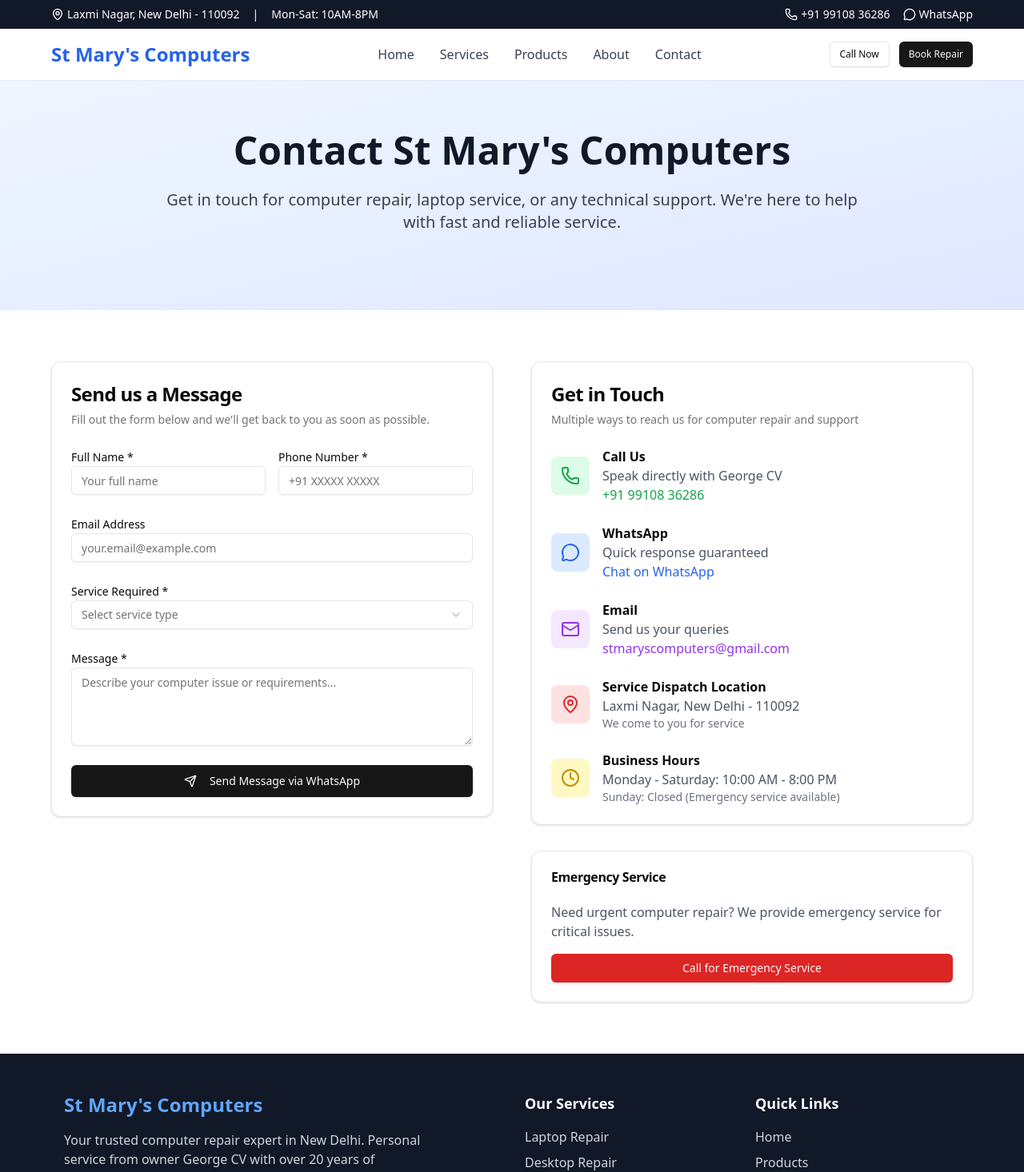
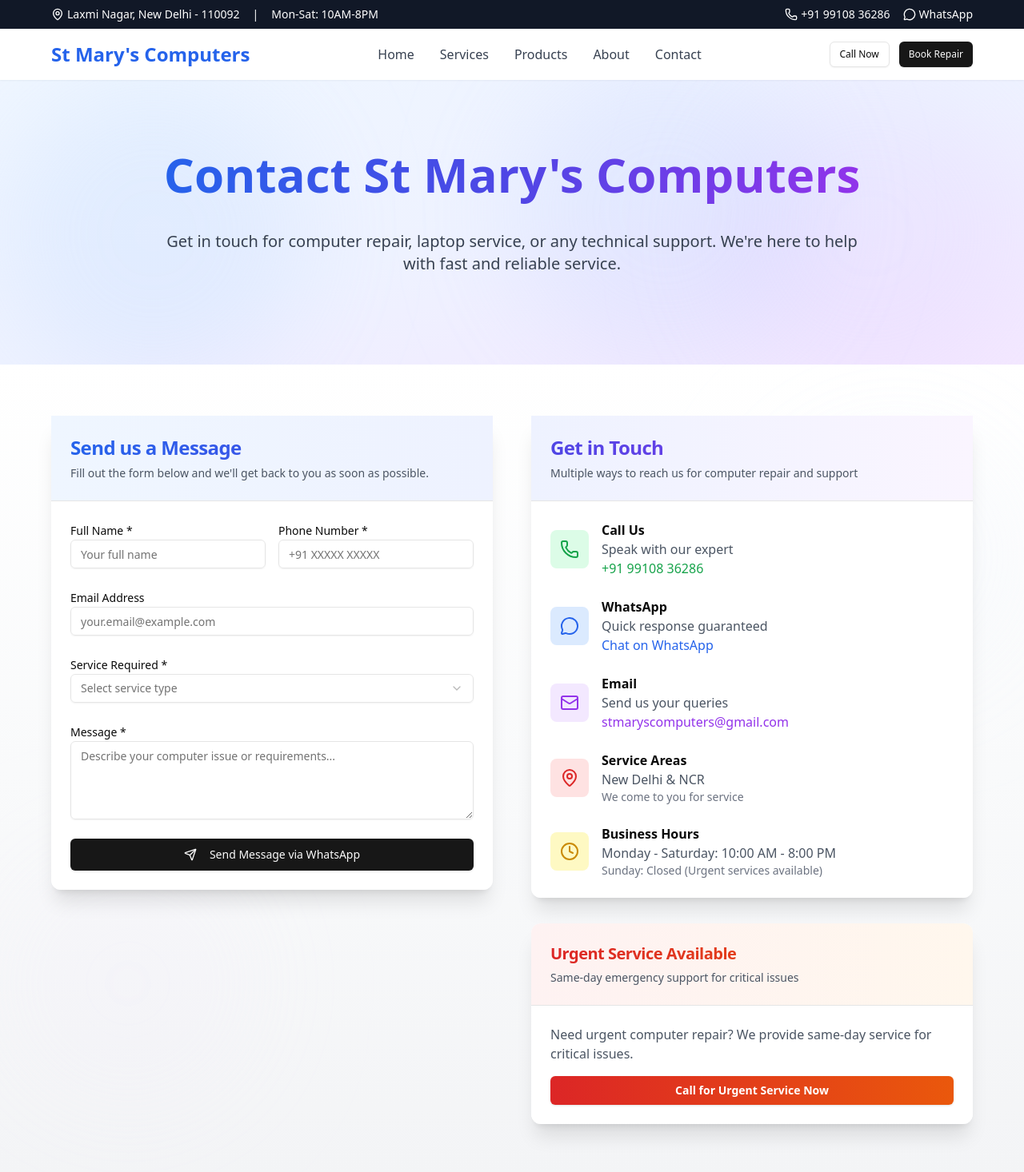
Before and after one commit to dariogeorge21/st-marys-computers, a Next.js app: page /contact in a window 1280 px wide. Shown: the top 1466 px of the page at 80% size. Built offline with nearby package versions, Linux system fonts and the light colour scheme.

Commit message:
Enhance ContactPage with improved styling, updated service descriptions, and refined contact information

```diff
--- a/app/contact/page.tsx
+++ b/app/contact/page.tsx
@@ -33,9 +33,16 @@
   return (
     <div className="min-h-screen">
       {/* Hero Section */}
-      <section className="bg-gradient-to-br from-blue-50 to-indigo-100 py-16 px-4">
-        <div className="max-w-4xl mx-auto text-center">
-          <h1 className="text-4xl lg:text-5xl font-bold text-gray-900 mb-6">
+      <section className="relative bg-gradient-to-br from-blue-50 via-indigo-50 to-purple-100 py-20 px-4 overflow-hidden">
+        {/* Decorative background elements */}
+        <div className="absolute inset-0 overflow-hidden pointer-events-none">
+          <div className="absolute top-0 left-0 w-96 h-96 bg-blue-200 rounded-full mix-blend-multiply filter blur-3xl opacity-20 animate-blob"></div>
+          <div className="absolute top-0 right-0 w-96 h-96 bg-purple-200 rounded-full mix-blend-multiply filter blur-3xl opacity-20 animate-blob animation-delay-2000"></div>
+          <div className="absolute bottom-0 left-1/2 w-96 h-96 bg-indigo-200 rounded-full mix-blend-multiply filter blur-3xl opacity-20 animate-blob animation-delay-4000"></div>
+        </div>
+
+        <div className="relative max-w-4xl mx-auto text-center">
+          <h1 className="text-5xl lg:text-6xl font-bold text-gray-900 mb-8 p-2 bg-clip-text text-transparent bg-gradient-to-r from-blue-600 via-indigo-600 to-purple-600">
             Contact St Mary&apos;s Computers
           </h1>
           <p className="text-xl text-gray-700 mb-8">
@@ -46,20 +53,25 @@
       </section>
 
       {/* Contact Information */}
-      <section className="py-16 px-4">
-        <div className="max-w-6xl mx-auto">
+      <section className="py-16 px-4 bg-gradient-to-b from-white via-gray-50 to-gray-100 relative">
+        {/* Background decorative elements */}
+        <div className="absolute inset-0 overflow-hidden pointer-events-none">
+          <div className="absolute top-20 right-0 w-80 h-80 bg-blue-100 rounded-full mix-blend-multiply filter blur-3xl opacity-10"></div>
+          <div className="absolute bottom-20 left-0 w-80 h-80 bg-purple-100 rounded-full mix-blend-multiply filter blur-3xl opacity-10"></div>
+        </div>
+        <div className="max-w-6xl mx-auto relative z-10">
           <div className="grid lg:grid-cols-2 gap-12">
             {/* Contact Form */}
             <div>
-              <Card>
-                <CardHeader>
-                  <CardTitle className="text-2xl">Send us a Message</CardTitle>
-                  <CardDescription>
+              <Card className="border-0 shadow-xl bg-white/95 backdrop-blur-sm hover:shadow-2xl transition-shadow">
+                <CardHeader className="bg-gradient-to-r from-blue-50 to-indigo-50 border-b">
+                  <CardTitle className="text-2xl bg-clip-text text-transparent bg-gradient-to-r from-blue-600 to-indigo-600">Send us a Message</CardTitle>
+                  <CardDescription className="text-gray-600">
                     Fill out the form below and we&apos;ll get back to you as soon as possible.
                   </CardDescription>
                 </CardHeader>
                 <CardContent>
-                  <form onSubmit={handleSubmit} className="space-y-6">
+                  <form onSubmit={handleSubmit} className="space-y-6 mt-6">
                     <div className="grid grid-cols-2 gap-4">
                       <div>
                         <Label htmlFor="name">Full Name *</Label>
@@ -137,21 +149,21 @@
 
             {/* Contact Information */}
             <div className="space-y-8">
-              <Card>
-                <CardHeader>
-                  <CardTitle className="text-2xl">Get in Touch</CardTitle>
-                  <CardDescription>
+              <Card className="border-0 shadow-xl bg-white/95 backdrop-blur-sm hover:shadow-2xl transition-shadow">
+                <CardHeader className="bg-gradient-to-r from-indigo-50 to-purple-50 border-b">
+                  <CardTitle className="text-2xl bg-clip-text text-transparent bg-gradient-to-r from-indigo-600 to-purple-600">Get in Touch</CardTitle>
+                  <CardDescription className="text-gray-600">
                     Multiple ways to reach us for computer repair and support
                   </CardDescription>
                 </CardHeader>
                 <CardContent className="space-y-6">
-                  <div className="flex items-center gap-4">
+                  <div className="flex items-center gap-4 mt-6">
                     <div className="w-12 h-12 bg-green-100 rounded-lg flex items-center justify-center">
                       <Phone className="w-6 h-6 text-green-600" />
                     </div>
                     <div>
                       <h3 className="font-semibold">Call Us</h3>
-                      <p className="text-gray-600">Speak directly with George CV</p>
+                      <p className="text-gray-600">Speak with our expert</p>
                       <a href="tel:+919910836286" className="text-green-600 hover:text-green-700 font-medium">
                         +91 99108 36286
                       </a>
@@ -197,8 +209,8 @@
                       <MapPin className="w-6 h-6 text-red-600" />
                     </div>
                     <div>
-                      <h3 className="font-semibold">Service Dispatch Location</h3>
-                      <p className="text-gray-600">Laxmi Nagar, New Delhi - 110092</p>
+                      <h3 className="font-semibold">Service Areas</h3>
+                      <p className="text-gray-600">New Delhi & NCR</p>
                       <p className="text-sm text-gray-500">We come to you for service</p>
                     </div>
                   </div>
@@ -210,22 +222,25 @@
                     <div>
                       <h3 className="font-semibold">Business Hours</h3>
                       <p className="text-gray-600">Monday - Saturday: 10:00 AM - 8:00 PM</p>
-                      <p className="text-sm text-gray-500">Sunday: Closed (Emergency service available)</p>
+                      <p className="text-sm text-gray-500">Sunday: Closed (Urgent services available)</p>
                     </div>
                   </div>
                 </CardContent>
               </Card>
 
-              <Card>
-                <CardHeader>
-                  <CardTitle>Emergency Service</CardTitle>
+              <Card className="border-0 shadow-xl bg-white/95 backdrop-blur-sm hover:shadow-2xl transition-shadow overflow-hidden">
+                <CardHeader className="bg-gradient-to-r from-red-50 to-orange-50 border-b">
+                  <CardTitle className="text-xl bg-clip-text text-transparent bg-gradient-to-r from-red-600 to-orange-600">Urgent Service Available</CardTitle>
+                  <CardDescription className="text-gray-600">
+                    Same-day emergency support for critical issues
+                  </CardDescription>
                 </CardHeader>
-                <CardContent>
+                <CardContent className="pt-6">
                   <p className="text-gray-600 mb-4">
-                    Need urgent computer repair? We provide emergency service for critical issues.
+                    Need urgent computer repair? We provide same-day service for critical issues.
                   </p>
-                  <Button className="w-full bg-red-600 hover:bg-red-700" asChild>
-                    <a href="tel:+919910836286">Call for Emergency Service</a>
+                  <Button className="w-full bg-gradient-to-r from-red-600 to-orange-600 hover:from-red-700 hover:to-orange-700 text-white font-semibold transition-all duration-300" asChild>
+                    <a href="tel:+919910836286">Call for Urgent Service Now</a>
                   </Button>
                 </CardContent>
               </Card>
```
